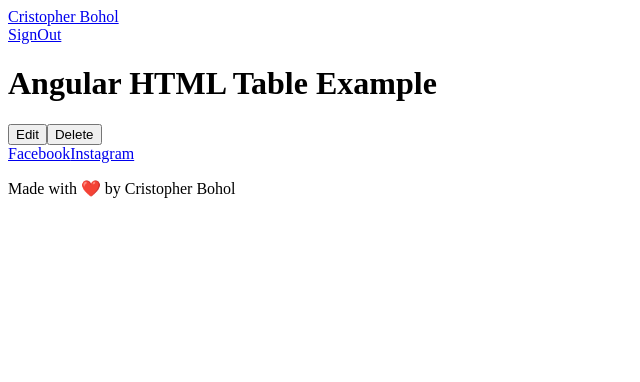
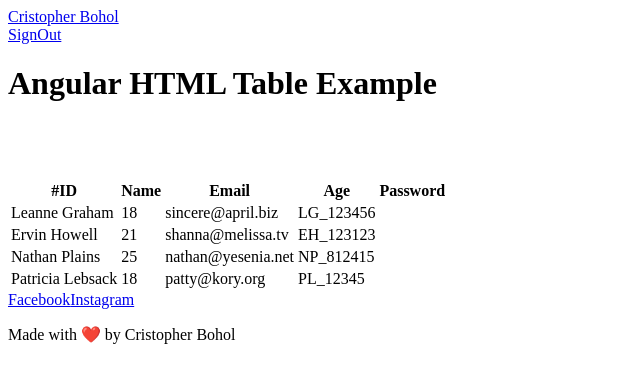
Before and after one commit to cristoph143/Bohol_Cristopher_AD, an Angular app in the folder 4-Portal/: page /home in a window 1280 px wide. Shown: the top 382 px of the page, without its empty margins (0-640 px from the left). Built offline with nearby package versions, Linux system fonts and the light colour scheme.

Commit message:
Unable to Connect DataBase From Home

```diff
--- a/4-Portal/src/app/Screens/home/home.component.scss
+++ b/4-Portal/src/app/Screens/home/home.component.scss
@@ -67,17 +67,16 @@
   align-items: left;
 
   max-width: 1000px;
-  padding: 0 24px;
   margin: 20px auto;
   margin-bottom: 0;
 
-  padding: 205px 110px;
+  padding: 145px 100px;
   border-radius: 10px;
   box-shadow: 7px 7px 60px #000;
   h1 {
-    margin: 0;
-    font-size: 40px;
-    line-height: 48px;
+    // margin: 30px;
+    // font-size: 40px;
+    // line-height: 48px;
     color: #4b5563;
   }
   border-spacing: 0;
@@ -101,11 +100,27 @@
       background-color: #f59e0b;
     }
   }
+  table {
+    border-collapse: collapse;
+    border-spacing: 0;
+    width: 100%;
+    border: 1px solid #ddd;
+  }
+
+  th, td {
+    text-align: left;
+    padding: 8px;
+  }
+  thead{
+    background-color: #f2f2f2;
+  }
+
+  tr:nth-child(even){background-color: #f2f2f2}
 }
 
-@media screen and (max-width: 500px) {
-  .secction {
-    padding: 70px 30px;
+@media screen and (max-width: 800px) {
+  .intro-section {
+    padding: 100px 30px;
   }
 }
 
--- a/4-Portal/src/app/Screens/login/login.component.ts
+++ b/4-Portal/src/app/Screens/login/login.component.ts
@@ -33,7 +33,12 @@ export class LoginComponent implements OnInit {
         password: this.fcPassword.value,
       })
       .toPromise();
+      var result1: any = await this.api
+      .get(environment.API_URL + '/user/all')
+      .toPromise();
     console.log(result)
+    console.log('d')
+    console.log(result1);
     if (result.success == true) {
       this.nav('home');
     }
--- a/4-Portal/src/app/screens/home/home.component.html
+++ b/4-Portal/src/app/screens/home/home.component.html
@@ -9,11 +9,12 @@
 </header>
 
 <div class="intro-section">
-    <h1>Angular HTML Table Example</h1>
+    <h1>Angular HTML Table Example<br><br></h1>
 
-    <button type="button" class="button" (click)="displayUsers" >Edit</button>
-    <button type="button" class="button">Delete</button>
-    <!-- <br>
+    <!-- <button type="button" class="button" (click)="displayUsers">Edit</button>
+    <button type="button" class="button">Delete</button> -->
+    <br>
+    <div style="overflow-x:auto;">
         <table>
             <thead>
                 <tr>
@@ -21,37 +22,24 @@
                     <th>Name</th>
                     <th>Email</th>
                     <th>Age</th>
-                <th>Email</th>
                     <th>Password</th>
                 </tr>
             </thead>
             <tbody>
-            <tr *ngFor="let item of ItemsArray">
-                <th>{{ item.id }}</th>
-                <td>{{ item.name }}</td>
-                <td>{{ item.email }}</td>
-                <td>{{ item.phone}}</td>
-                <td>{{ item.address }}</td>
-                <td>
+                <tr *ngFor="let user of user1">
+                    <!-- <td>{{ user.id }}</td> -->
+                    <td>{{ user.name }}</td>
+                    <td>{{ user.age }}</td>
+                    <td>{{ user.email }}</td>
+                    <td>{{ user.password }}</td>
+                    <!-- <td>
                 <button type="button" >Edit</button>
                 <button type="button" >Delete</button>
-                </td>
+                </td> -->
                 </tr>
             </tbody>
-        <tbody>
-            <tr >
-                <th>item.id</th>
-                <td>item.name</td>
-                <td>item.email</td>
-                <td>item.phon</td>
-                <td>item.address</td>
-                <td>
-                <button type="button" >Edit</button>
-                <button type="button" >Delete</button>
-                </td>
-            </tr>
-        </tbody>
-    </table> -->
+        </table>
+    </div>
 </div>
 
 
--- a/4-Portal/src/app/screens/home/home.component.ts
+++ b/4-Portal/src/app/screens/home/home.component.ts
@@ -15,11 +15,23 @@ export class HomeComponent implements OnInit {
   ngOnInit(): void {
   }
 
+  users!: Array<any>;
+
+  user1 = [
+    {"name":'Leanne Graham',"age" :18,"email":'sincere@april.biz',"password": 'LG_123456'},
+{"name":'Ervin Howell',"age" : 21,"email": 'shanna@melissa.tv',"password": 'EH_123123'},
+{"name":'Nathan Plains',"age" : 25,"email": 'nathan@yesenia.net',"password": 'NP_812415'},
+{"name":'Patricia Lebsack',"age" : 18,"email": 'patty@kory.org',"password": 'PL_12345'}
+  ];
+
   async displayUsers() {
+
     var result: any = await this.api
-      .get(environment.API_URL + '/user/all').toPromise();
+    .get(environment.API_URL + '/user/all')
+    .toPromise();
     console.log(result)
     alert(result);
+    this.users = result;
     if (result.success == true) {
       // this.nav('login');
       alert(result.toString());
```
Lines whose indentation alone changed are shown as unchanged.
